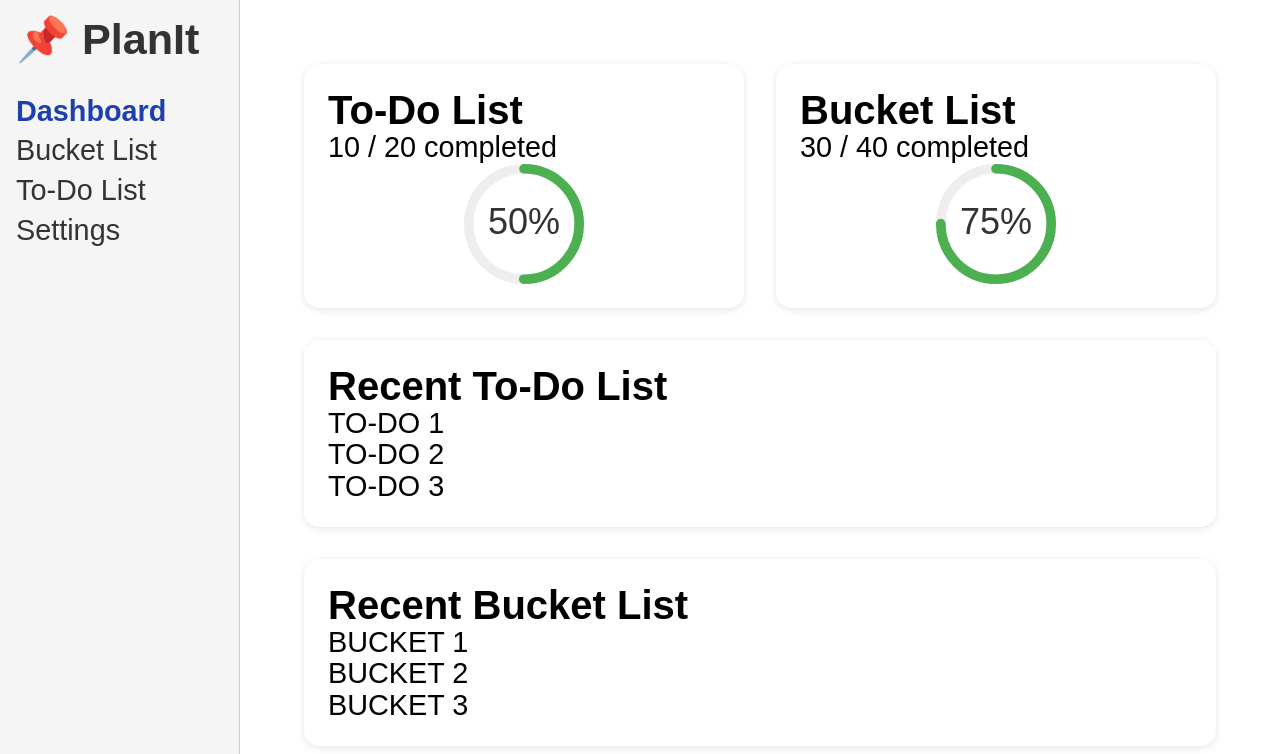
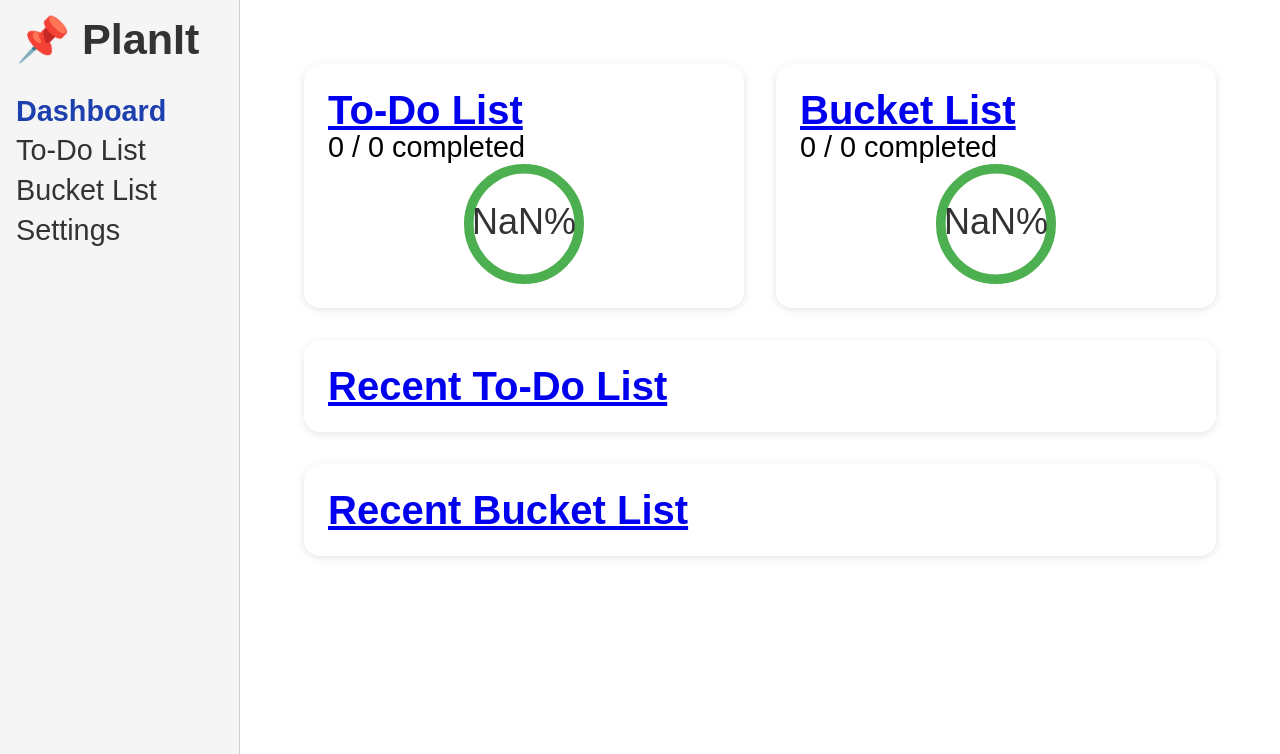
Before and after one commit to jman-9/planit, a React (Vite) app: page / in a window 1280 px wide. Shown: the top 754 px of the page. Built offline with nearby package versions, Linux system fonts and the light colour scheme; a web font is replaced by a local one.

Commit message:
대시보드 실제 데이터 연동

```diff
--- a/src/api/bucketApi.ts
+++ b/src/api/bucketApi.ts
@@ -22,4 +22,11 @@ export const BucketApi = {
   deleteItem: (title: string) => {
     store.dispatch(deleteItem(title));
   },
+
+  getItemCount: (status?: 'todo' | 'in-progress' | 'completed'): number => {
+    if(status) {
+      return BucketApi.getList().filter(item => item.status === status).length;
+    }
+    return BucketApi.getList().length;
+  },
 };
--- a/src/api/todoApi.ts
+++ b/src/api/todoApi.ts
@@ -22,4 +22,11 @@ export const TodoAPI = {
   deleteItem: (title: string) => {
     store.dispatch(deleteItem(title));
   },
+
+  getItemCount: (status?: 'todo' | 'in-progress' | 'completed'): number => {
+    if(status) {
+      return TodoAPI.getList().filter(item => item.status === status).length;
+    }
+    return TodoAPI.getList().length;
+  },
 };
--- a/src/components/OverviewCard.tsx
+++ b/src/components/OverviewCard.tsx
@@ -1,15 +1,13 @@
 import { CommonCard } from "./ui/Card";
-import {
-  CircularProgressbar,
-  buildStyles
-} from "react-circular-progressbar";
+import { CircularProgressbar, buildStyles } from "react-circular-progressbar";
 import "react-circular-progressbar/dist/styles.css";
+import { Link } from "react-router-dom";
 
 
-export default function OverviewCard(props: { title: string, progress: number[] }) {
+export default function OverviewCard(props: { title: string, titleLink: string, progress: number[] }) {
   return (
     <CommonCard>
-      <h1>{props.title}</h1>
+      <Link to={props.titleLink}><h1>{props.title}</h1></Link>
       <p>{props.progress[0]} / {props.progress[1]} completed</p>
       <div style={{ margin: "0 auto", width: "120px", height: "120px" }}>
         <CircularProgressbar
--- a/src/components/RecentListCard.tsx
+++ b/src/components/RecentListCard.tsx
@@ -1,11 +1,13 @@
 import { CommonCard } from "./ui/Card";
+import { ListItem } from "../types";
+import { Link } from "react-router-dom";
 
-export default function RecentListCard(props: { title: string, list: string[] }) {
+export default function RecentListCard(props: { title: string, titleLink: string, list: ListItem[] }) {
   return (
     <CommonCard>
-      <h1>{props.title}</h1>
+      <Link to={props.titleLink}><h1>{props.title}</h1></Link>
       <ul style={{ listStyle: "none", padding: 0 }}>
-        {props.list.map((item) => <li key={item}>{item}</li>)}
+        {props.list.map((item) => <li key={item.title}>{item.title}</li>)}
       </ul>
     </CommonCard>
   );
--- a/src/components/Sidebar.tsx
+++ b/src/components/Sidebar.tsx
@@ -5,8 +5,8 @@ export default function Sidebar() {
 
   const menu = [
     { label: "Dashboard", path: "/" },
+    { label: "To-Do List", path: "/todo" },
     { label: "Bucket List", path: "/bucket" },
-    { label: "To-Do List", path: "/todo" },
     { label: "Settings", path: "/settings" },
   ];
 
--- a/src/pages/Dashboard.tsx
+++ b/src/pages/Dashboard.tsx
@@ -1,3 +1,5 @@
+import { BucketApi } from "../api/bucketApi";
+import { TodoAPI } from "../api/todoApi";
 import OverviewCard from "../components/OverviewCard";
 import RecentListCard from "../components/RecentListCard";
 import styled from 'styled-components';
@@ -18,14 +20,23 @@ const OverviewRow = styled.div`
 `;
 
 export default function Dashboard() {
+  const todoTotalCount = TodoAPI.getItemCount();
+  const bucketTotalCount = BucketApi.getItemCount();
+
+  const todoCompletedCount = TodoAPI.getItemCount('completed');
+  const bucketCompletedCount = BucketApi.getItemCount('completed');
+
+  const recentTodoList = TodoAPI.getList().slice(0, 3);
+  const recentBucketList = BucketApi.getList().slice(0, 3);
+
   return (
     <DashboardContainer>
       <OverviewRow>
-        <OverviewCard title="To-Do List" progress={[10, 20]} />
-        <OverviewCard title="Bucket List" progress={[30, 40]} />
+        <OverviewCard title="To-Do List" titleLink="/todo" progress={[todoCompletedCount, todoTotalCount]} />
+        <OverviewCard title="Bucket List" titleLink="/bucket" progress={[bucketCompletedCount, bucketTotalCount]} />
       </OverviewRow>
-      <RecentListCard title="Recent To-Do List" list={["TO-DO 1", "TO-DO 2", "TO-DO 3"]} />
-      <RecentListCard title="Recent Bucket List" list={["BUCKET 1", "BUCKET 2", "BUCKET 3"]} />
+      <RecentListCard title="Recent To-Do List" titleLink="/todo" list={recentTodoList} />
+      <RecentListCard title="Recent Bucket List" titleLink="/bucket" list={recentBucketList} />
     </DashboardContainer>
   );
 }
```
